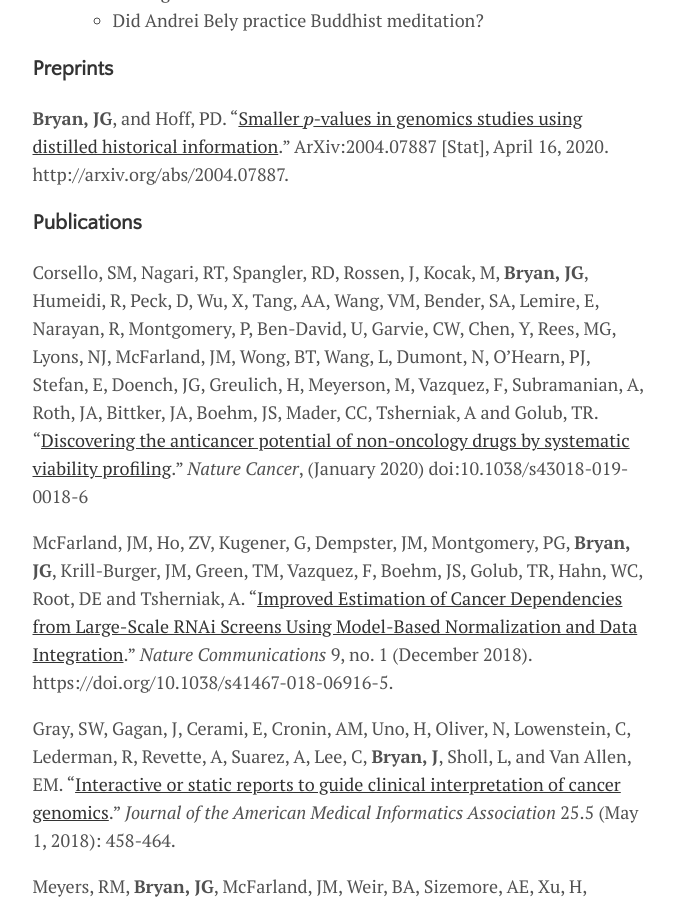
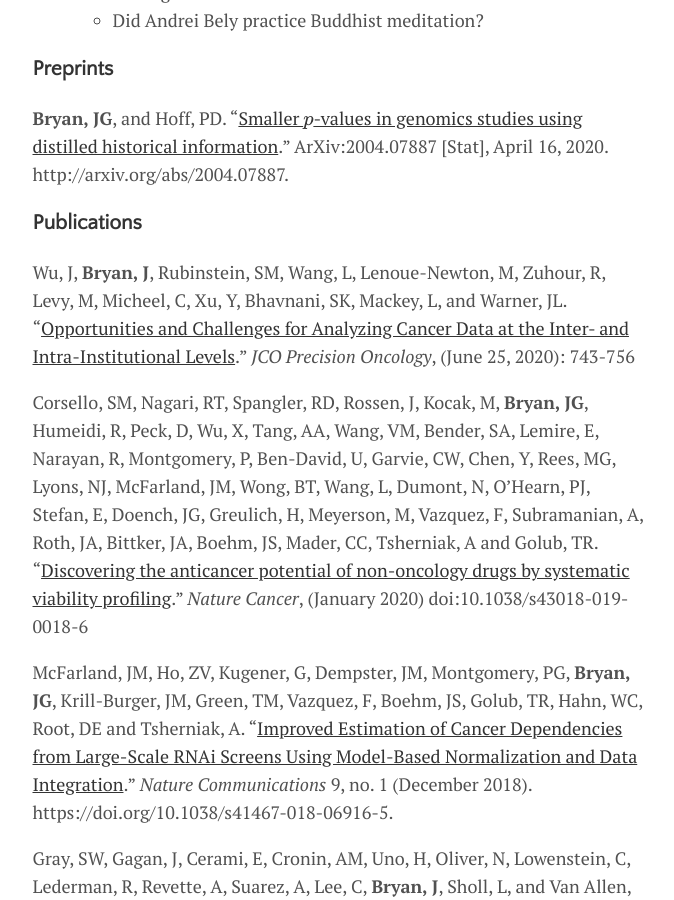
Before and after one commit to j-g-b/j-g-b.github.io, a Jekyll site: the page built from menu/research.md, in a window 1280 px wide and 900 px high, scrolled down 667 px. Shown: the whole window, without its empty margins (300-974 px from the left). Built offline with Jekyll 4.4.1, drawn with Linux system fonts in a browser that asks for light colours; formulas are drawn with MathJax 3.

Commit message:
adding jcopo publication

```diff
--- a/menu/research.md
+++ b/menu/research.md
@@ -21,6 +21,9 @@ My research interests are still under active development. Topics and questions I
 **Bryan, JG**, and Hoff, PD. “[Smaller \\(p\\)-values in genomics studies using distilled historical information](https://arxiv.org/abs/2004.07887).” ArXiv:2004.07887 [Stat], April 16, 2020. http://arxiv.org/abs/2004.07887.
 
 ### Publications
+
+Wu, J, **Bryan, J**, Rubinstein, SM, Wang, L, Lenoue-Newton, M, Zuhour, R, Levy, M, Micheel, C, Xu, Y, Bhavnani, SK, Mackey, L, and Warner, JL. "[Opportunities and Challenges for Analyzing Cancer Data at the Inter- and Intra-Institutional Levels](https://ascopubs.org/doi/abs/10.1200/PO.19.00394)."
+*JCO Precision Oncology*, (June 25, 2020): 743-756
 
 Corsello, SM, Nagari, RT, Spangler, RD, Rossen, J, Kocak, M, **Bryan, JG**, Humeidi, R, Peck, D, Wu, X, Tang, AA, Wang, VM, Bender, SA, Lemire, E, Narayan, R, Montgomery, P, Ben-David, U, Garvie, CW, Chen, Y, Rees, MG, Lyons, NJ, McFarland, JM, Wong, BT, Wang, L, Dumont, N, O'Hearn, PJ, Stefan, E, Doench, JG, Greulich, H, Meyerson, M, Vazquez, F, Subramanian, A, Roth, JA, Bittker, JA, Boehm, JS, Mader, CC, Tsherniak, A and Golub, TR. "[Discovering the anticancer potential of non-oncology drugs by systematic viability profiling](https://www.nature.com/articles/s43018-019-0018-6)." *Nature Cancer*, (January 2020) doi:10.1038/s43018-019-0018-6
 
```
Also changed, not shown: _posts/2020-06-25-genie-study.md (added, +28 -0 lines), assets/img/jco.png (added).
